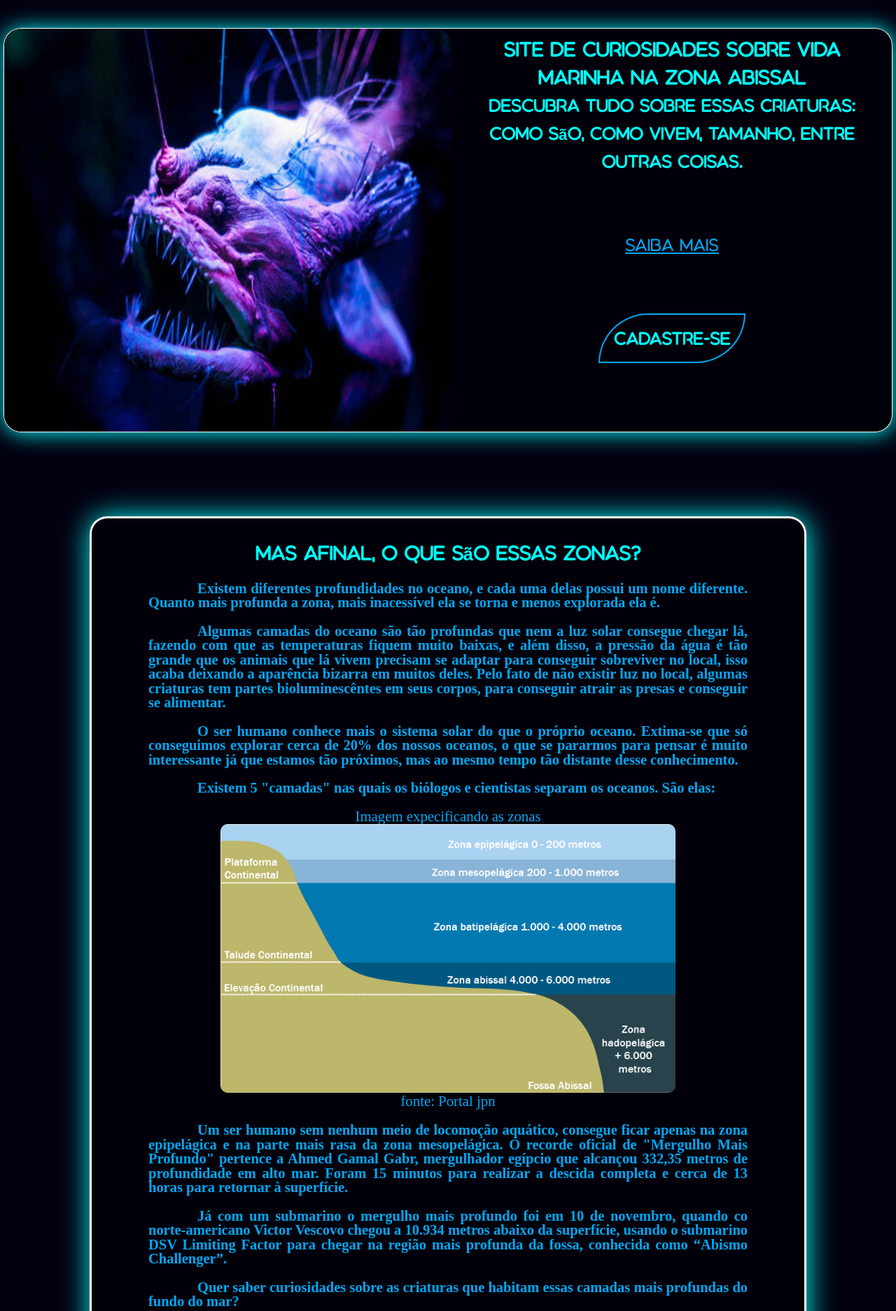
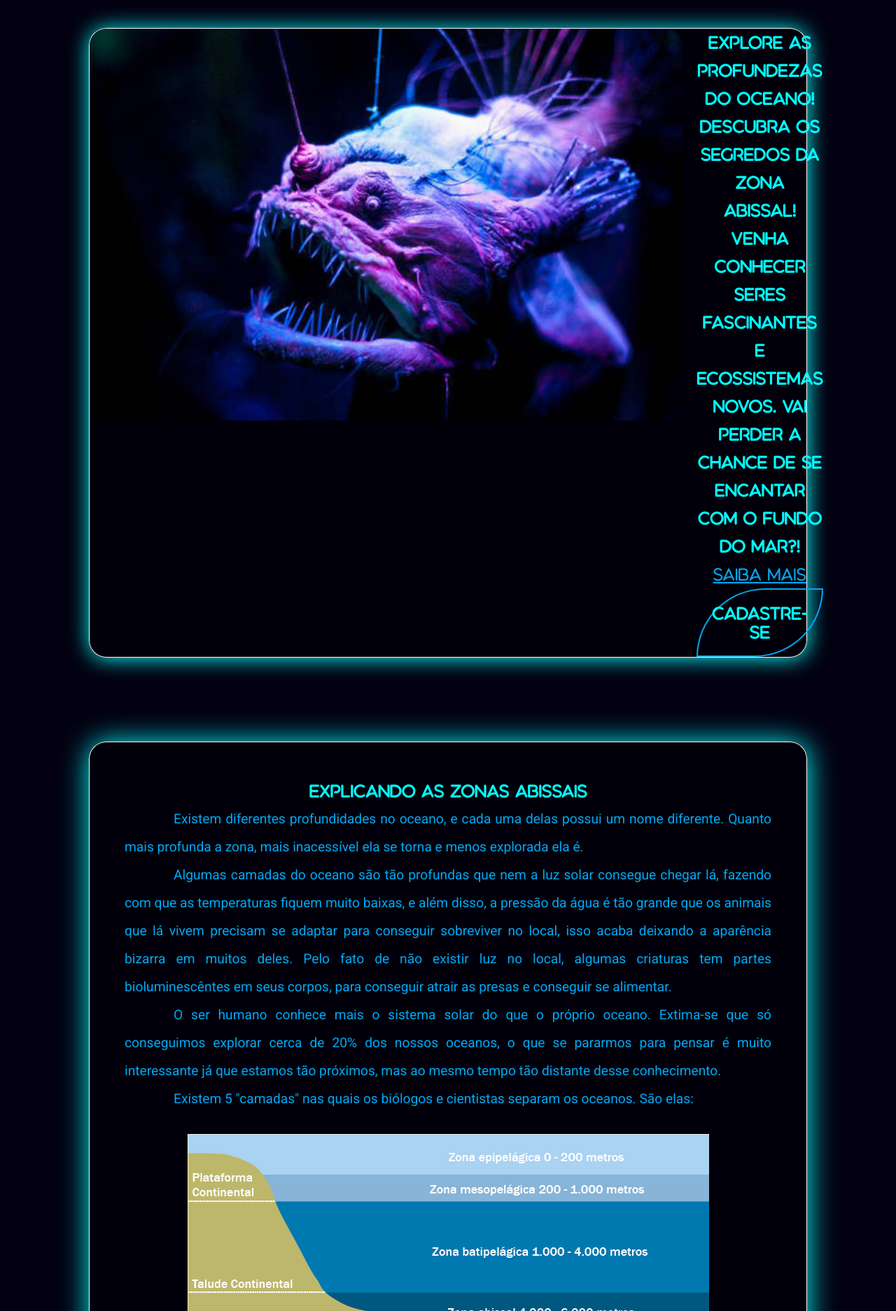
Before and after one commit to YuriLealS/Deep_Abyss, a website: page site/public/index.html in a window 1280 px wide. Shown: the part 160-2034 px from the top of the page at 70% size. Drawn offline with Linux system fonts and the light colour scheme.

Commit message:
Mais alguns ajustes

```diff
--- a/site/public/css/cabecalho.css
+++ b/site/public/css/cabecalho.css
@@ -19,12 +19,13 @@
     color: var(--letra);
     width: 50%;
     margin-left: 35vw;
-    font-size: 170%;
+    font-size: 1.4rem;
     list-style: none;
     font-weight: bold;
     font-family: candara;
-    text-shadow: 1px 1px 0 var(--branco);
+    text-shadow: 1px 2px 0px var(--aqua);
     justify-content: space-evenly;
+    font-family: var(--fonte-titulo);
 }
 a {
     color: currentColor;
--- a/site/public/css/index.css
+++ b/site/public/css/index.css
@@ -2,7 +2,6 @@
 /* COMEÇO BANNER  */
 
 .banner{
-    margin-top: 200px;
     display: flex;
     align-items: center;
     justify-content: center;
@@ -12,7 +11,7 @@
 .container_banner{
     display: flex;
     flex-direction: row;
-    width: 99%;
+    width: 80%;
     border: 1px solid var(--branco);
     box-shadow: 1px 1px 30px var(--aqua);
     background:var(--fundoCard);
@@ -20,8 +19,7 @@
 }
 
 .img_banner{
-    height: 72vh;
-    width: 50vw;
+    height: 70vh;
     border-radius: 25px;
 
 }
@@ -29,8 +27,9 @@
 .caixa_texto_banner{
     display: flex;
     flex-direction: column;
-    padding: 1.3vh;
     align-items: center;
+    justify-content: space-evenly;
+    padding: 0 20px;
 }
 
 #saiba_mais{
@@ -59,57 +58,29 @@
     color: var(--branco);
 }
 
-#botoes{
-    width: 100%;
-    height: 100%;
-    display: flex;
-    flex-direction: column;
-    align-items: center;
-    justify-content: space-evenly;
-}
-
 /* FIM BANNER  */
 
 /* ---------------------------------------------------------------------------------------------------------- */
 
 /* COMEÇO EXPLICAÇÃO */
 
-.explicacao_zonaAbissal{
+.explicacao{
     box-shadow: 1px 1px 40px var(--aqua);
-    border: 3px solid var(--branco);
-    margin: 0 10% 10% 10%;
+    border: 1px solid var(--branco);
     background:var(--fundoCard);
-    padding: 30px;
     border-radius: 25px;
+    width: 80%;
 }
 
 .corpo_explicacao{
     color:var(--branco);
     text-align: center;
-    padding: 0 50px;
+    padding: 50px;
     font-size: 80%;
 }
 
-#titulo_explicacao{
-    color: var(--aqua);
-    font-size: 200%;
-}
-
 .imagem_explicacao{
-    border-radius: 10px;
-    height: 30vw;
-}
-
-.texto_banner_explicacao{
-    color: var(--letra);
-    margin:20px 1px;
-    display: flex;
-    flex-direction: row;
-    text-align: justify;
-    font-size: 160%;
-    font-family: var(--fonte);
-    font-weight: bold;
-    text-indent: 70px;
+    margin: 30px 0;
 }
 
 .btn_cadastro_explicacao{
--- a/site/public/css/reset.css
+++ b/site/public/css/reset.css
@@ -6,6 +6,9 @@ input[type=number]::-webkit-outer-spin-button {
 
 body{
     margin: 0;
+	display: flex;
+	flex-direction: column;
+	align-items: center;
 }
 
 /* http://meyerweb.com/eric/tools/css/reset/
@@ -58,7 +61,7 @@ table {
 }
 
 h1{
-	font-size: 1.6rem;
+	font-size: 1.4rem;
 	font-family: var(--fonte-titulo);
 	color: var(--aqua);
 	font-weight: bold;
@@ -67,7 +70,7 @@ h1{
 }
 
 h2{
-	font-size: 1.4rem;
+	font-size: 1.2rem;
 	font-family: var(--fonte-titulo);
 	color: var(--aqua);
 	font-weight: bold;
@@ -77,5 +80,12 @@ h2{
 
 p{
 	color: var(--letra);
-	font-size: 1.3rem;
+	font-size: 1.2rem;
+	font-family: var(--fonte);
+	text-indent: 70px;
+	text-align: justify;
+	line-height: 40px;
 }
+.main{
+	margin-top: 200px;
+}
--- a/site/public/css/root.css
+++ b/site/public/css/root.css
@@ -4,6 +4,7 @@
     font-weight: normal;
     font-style: normal;
 }
+
 
 
 :root {
@@ -17,4 +18,5 @@
     --fundoCard:rgba(0, 0, 0, 0.356);
     --textoRodape:rgba(0, 221, 255, 0.641);
     --fonte-titulo : 'Aquatico', sans-serif;
+    --fonte:"Roboto", sans-serif
 }
--- a/site/public/index.html
+++ b/site/public/index.html
@@ -12,6 +12,11 @@
     <link rel="stylesheet" href="css/root.css">
     <link rel="stylesheet" href="css/reset.css">
     <title>Deep Abyss</title>
+
+    <link rel="preconnect" href="https://fonts.googleapis.com">
+    <link rel="preconnect" href="https://fonts.gstatic.com" crossorigin>
+    <link href="https://fonts.googleapis.com/css2?family=Roboto:ital,wght@0,100;0,300;0,400;0,500;0,700;0,900;1,100;1,300;1,400;1,500;1,700;1,900&display=swap" rel="stylesheet">
+
 </head>
 <body>
 
@@ -35,28 +40,20 @@
 <!-- --------------------------------------------------------------------------------------------------------- -->
 
 <!-- Início Banner -->
-
+    <div class="main">
         <div class="banner">
             <div class="container_banner">
                 <img src="css/img/imgBanner.jpeg" alt="" class="img_banner">
                     <div class="caixa_texto_banner">
                         <h1 class="titulo_banner">
-                        Site de curiosidades sobre vida marinha na zona abissal
+                            Explore as Profundezas do Oceano! Descubra os segredos da Zona Abissal! Venha conhecer seres fascinantes e ecossistemas novos. Vai perder a chance de se encantar com o fundo do mar?!
                         </h1>
-                    <h2 class="texto_banner">
-                        Descubra tudo sobre essas criaturas: como são, como vivem, tamanho, entre outras coisas.
-                    </h2>
-                    <div id="botoes">
-                        <p class="texto_banner" id="saiba_mais">
-                            <a href="#explicacao">Saiba mais</a>
-                        </p>
-
+                        <p class="texto_banner" id="saiba_mais"><a href="#explicacao">Saiba mais</a></p>
                         <button class="btn_banner"><a href="cadastro.html">Cadastre-se</a></button>
                     </div>
             </div>
         </div>
     </div>
-
 <!-- Fim Banner -->
 
 <!-- --------------------------------------------------------------------------------------------------------- -->
@@ -64,47 +61,16 @@
 <!-- Início Explicação -->
 
     <div style="background: transparent; height: 120px;"id="explicacao"></div>
-
-        <div class="explicacao_zonaAbissal">
-
+        <div class="explicacao">
             <div class="corpo_explicacao">
-
-                <h1 id="titulo_explicacao">Mas afinal, o que são essas zonas?</h1>
-
-                <p class="texto_banner_explicacao">
-                    Existem diferentes profundidades no oceano, e cada uma delas possui um nome diferente. Quanto mais profunda a zona, mais inacessível ela se torna e menos explorada ela é.
-                </p>
-
-                <p class="texto_banner_explicacao">
-                    Algumas camadas do oceano são tão profundas que nem a luz solar consegue chegar lá, fazendo com que as temperaturas fiquem muito baixas, e além disso, a pressão da água é tão grande que os animais que lá vivem precisam se adaptar para conseguir sobreviver no local, isso acaba deixando a aparência bizarra em muitos deles. Pelo fato de não existir luz no local, algumas criaturas tem partes bioluminescêntes em seus corpos, para conseguir atrair as presas e conseguir se alimentar.
-                </p>
-
-                <p class="texto_banner_explicacao">
-                    O ser humano conhece mais o sistema solar do que o próprio oceano. Extima-se que só conseguimos explorar cerca de 20% dos nossos oceanos, o que se pararmos para pensar é muito interessante já que estamos tão próximos, mas ao mesmo tempo tão distante desse conhecimento.
-                </p>
-
-                <p class="texto_banner_explicacao">
-                    Existem 5 "camadas" nas quais os biólogos e cientistas separam os oceanos. São elas:
-                </p>
-
-                <p>Imagem expecificando as zonas</p>
+                <h1>Explicando as zonas abissais</h1>
+                <p class="texto_banner_explicacao">Existem diferentes profundidades no oceano, e cada uma delas possui um nome diferente. Quanto mais profunda a zona, mais inacessível ela se torna e menos explorada ela é.</p>
+                <p class="texto_banner_explicacao">Algumas camadas do oceano são tão profundas que nem a luz solar consegue chegar lá, fazendo com que as temperaturas fiquem muito baixas, e além disso, a pressão da água é tão grande que os animais que lá vivem precisam se adaptar para conseguir sobreviver no local, isso acaba deixando a aparência bizarra em muitos deles. Pelo fato de não existir luz no local, algumas criaturas tem partes bioluminescêntes em seus corpos, para conseguir atrair as presas e conseguir se alimentar.</p>
+                <p class="texto_banner_explicacao">O ser humano conhece mais o sistema solar do que o próprio oceano. Extima-se que só conseguimos explorar cerca de 20% dos nossos oceanos, o que se pararmos para pensar é muito interessante já que estamos tão próximos, mas ao mesmo tempo tão distante desse conhecimento.</p>
+                <p class="texto_banner_explicacao">Existem 5 "camadas" nas quais os biólogos e cientistas separam os oceanos. São elas: </p>
                 <img src="css/img/img_explicacaoAbissal.jpg" alt="" class="imagem_explicacao">
-                <p>fonte: Portal jpn</p>
-
-                <p class="texto_banner_explicacao">
-                    Um ser humano sem nenhum meio de locomoção aquático, consegue ficar apenas na zona epipelágica e na parte mais rasa da zona mesopelágica. O recorde oficial de "Mergulho Mais Profundo" pertence a Ahmed Gamal Gabr, mergulhador egípcio que alcançou 332,35 metros de profundidade em alto mar. Foram 15 minutos para realizar a descida completa e cerca de 13 horas para retornar à superfície.
-                </p>
-
-                <p class="texto_banner_explicacao">
-                    Já com um submarino o mergulho mais profundo foi em 10 de novembro, quando co norte-americano Victor Vescovo chegou a 10.934 metros abaixo da superfície, usando o submarino DSV Limiting Factor para chegar na região mais profunda da fossa, conhecida como “Abismo Challenger”.
-                </p>
-
-                <p class="texto_banner_explicacao">
-                Quer saber curiosidades sobre as criaturas que habitam essas camadas mais profundas do fundo do mar?
-                </p>
-
-                <button class="btn_cadastro_explicacao"><a href="cadastro.html">Cadastre-se</a></button>
-
+                <p class="texto_banner_explicacao">Um ser humano sem nenhum meio de locomoção aquático, consegue ficar apenas na zona epipelágica e na parte mais rasa da zona mesopelágica. O recorde oficial de "Mergulho Mais Profundo" pertence a Ahmed Gamal Gabr, mergulhador egípcio que alcançou 332,35 metros de profundidade em alto mar. Foram 15 minutos para realizar a descida completa e cerca de 13 horas para retornar à superfície.</p>
+                <p class="texto_banner_explicacao">Já com um submarino o mergulho mais profundo foi em 10 de novembro, quando co norte-americano Victor Vescovo chegou a 10.934 metros abaixo da superfície, usando o submarino DSV Limiting Factor para chegar na região mais profunda da fossa, conhecida como “Abismo Challenger”.</p>
             </div>
         </div>
 
```
Also changed, not shown: site/public/cadastro.html (+3 -21 lines). Lines whose indentation alone changed are shown as unchanged.
